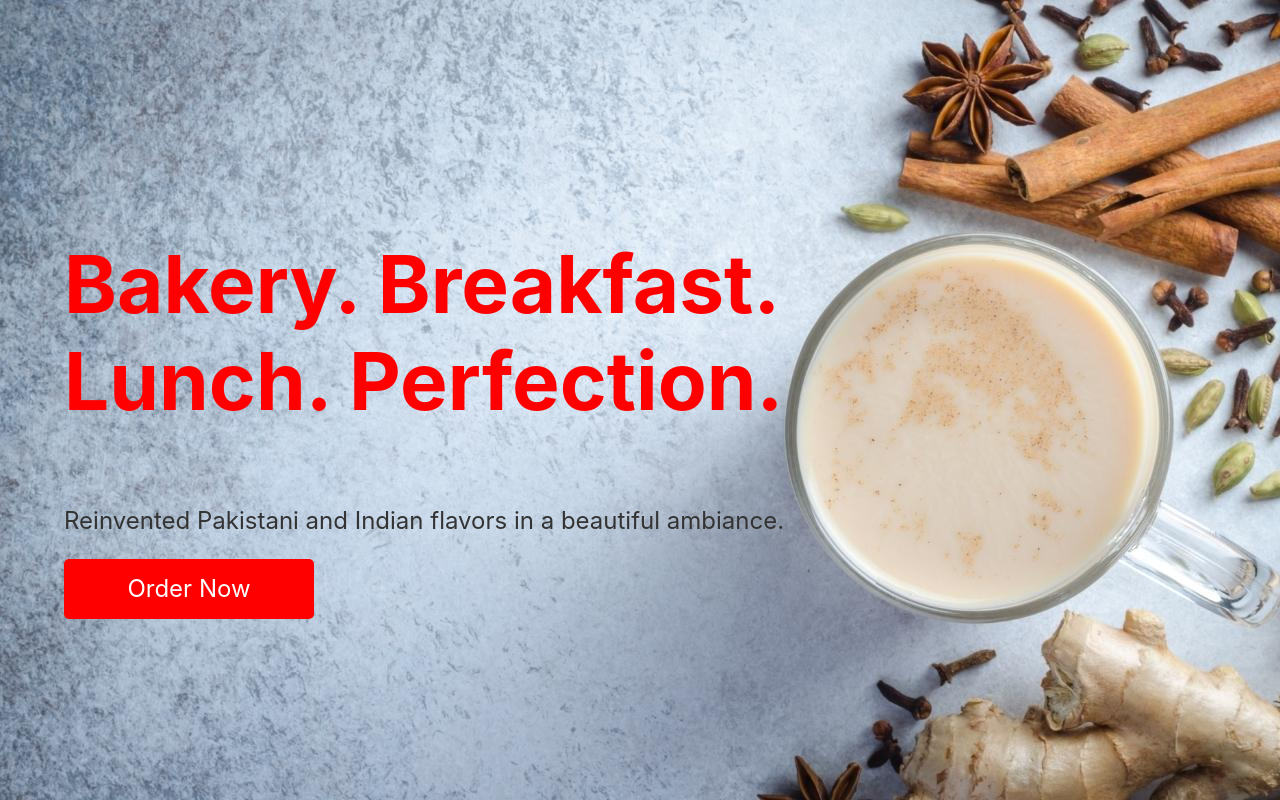
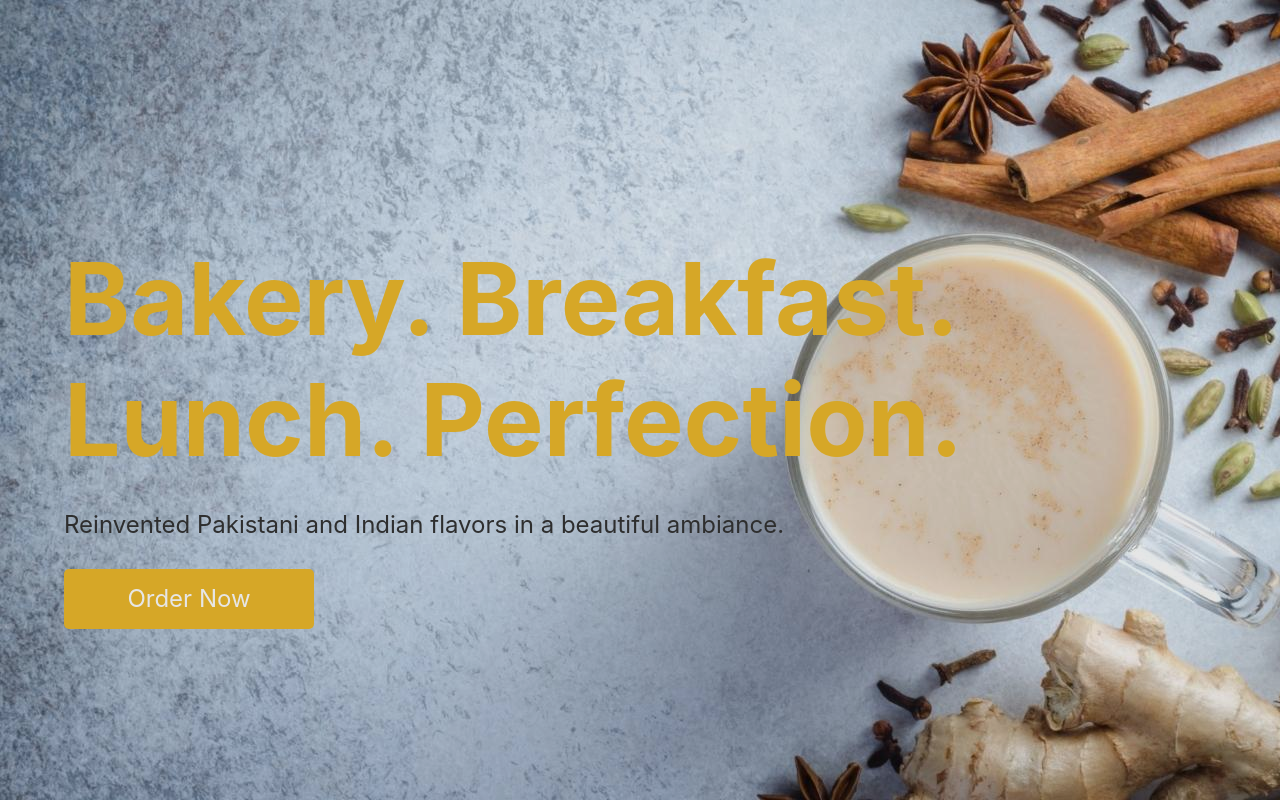
Before and after one commit to tb1995/Ctrlb-React-Component-Library, a Svelte app: page / in a window 1280 px wide. Built offline with nearby package versions, Linux system fonts and the light colour scheme.

Commit message:
hero section with cta

```diff
--- a/public/global.css
+++ b/public/global.css
@@ -62,9 +62,12 @@ button:focus {
 }
 
 h1 {
-	font-size: 80px;
+	margin-bottom: 30px;
 }
 
 p {
+	margin-top: 0;
 	font-size: 24px;
+	margin-bottom: 30px;
+
 }
--- /dev/null
+++ b/public/scss/breakpoints.scss
@@ -0,0 +1,18 @@
+@mixin for-size($range) {
+  $phone-upper-boundary: 600px;
+  $tablet-portrait-upper-boundary: 900px;
+  $tablet-landscape-upper-boundary: 1200px;
+  $desktop-upper-boundary: 1800px;
+
+  @if $range == phone-only {
+    @media (max-width: #{$phone-upper-boundary - 1}) { @content; }
+  } @else if $range == tablet-portrait-up {
+    @media (min-width: $phone-upper-boundary) { @content; }
+  } @else if $range == tablet-landscape-up {
+    @media (min-width: $tablet-portrait-upper-boundary) { @content; }
+  } @else if $range == desktop-up {
+    @media (min-width: $tablet-landscape-upper-boundary) { @content; }
+  } @else if $range == big-desktop-up {
+    @media (min-width: $desktop-upper-boundary) { @content; }
+  }
+}
--- a/public/scss/theme.scss
+++ b/public/scss/theme.scss
@@ -1,4 +1,4 @@
-$primary: #ff0000;
+$primary: #eeba2b;
 $secondary: #ffffff;
 $accent: #ffffff;
 
--- a/src/Components/Hero-1.svelte
+++ b/src/Components/Hero-1.svelte
@@ -18,6 +18,8 @@ const ctaUrl = "#"
 
 <style type="text/scss">
 @import './public/scss/theme.scss';
+@import './public/scss/breakpoints.scss';
+
 
 .hero-1-container {
     height: 100vh;
@@ -26,6 +28,7 @@ const ctaUrl = "#"
     background-size: cover;
     display: flex;
     align-items: center;
+    filter: brightness(90%);
 
 }
 
@@ -34,15 +37,61 @@ const ctaUrl = "#"
     flex-direction: column;
     justify-content: center;
     margin-left: $body-left-margin;
+
+        @include for-size(phone-only) {
+            width: 90%;
+            margin-left: $body-left-margin;
+            margin-right: $body-right-margin;
+            align-items: center;
+
+        }
+
+
 }
 
 .hero-heading {
     color: $primary;
     max-width: 60%;
+
+
+    @include for-size(phone-only) {
+                font-size: 60px;
+                width: 100%;
+           }
+
+
+    @include for-size(tablet-portrait-up) {
+                font-size: 50px;
+                max-width: 80%;
+
+    }
+
+    @include for-size(tablet-landscape-up) {
+                font-size: 80px;
+                max-width: 77%;
+
+
+    }
+
+    @include for-size(desktop-up) {
+                font-size: 100px;
+                max-width: 75%;
+    }
+
+    @include for-size(big-desktop-up) {
+                max-width: 60%;
+                font-size: 120px;
+    }
+
 }
 
 .hero-para {
     color: $dark-grey;
+    @include for-size(phone-only) {
+                font-size: 24px;
+                width: 100%;
+                text-align: center;
+    }
 }
 
 .hero-cta {
@@ -58,4 +107,32 @@ const ctaUrl = "#"
   line-height: 60px;
   text-align: center;
 }
+
+
+@include for-size(small-phone-only) {
+.hero-heading {
+
+        }
+}
+
+@include for-size(large-mobile-up) {
+
+}
+
+@include for-size(tablet-portrait-up) {
+
+}
+
+@include for-size(tablet-landscape-up) {
+
+}
+
+@include for-size(desktop-up) {
+
+}
+
+@include for-size(big-desktop-up) {
+
+}
+
 </style>
```
Also changed, not shown: 3 other files.
